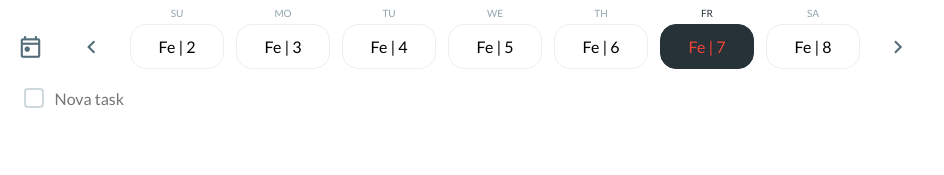
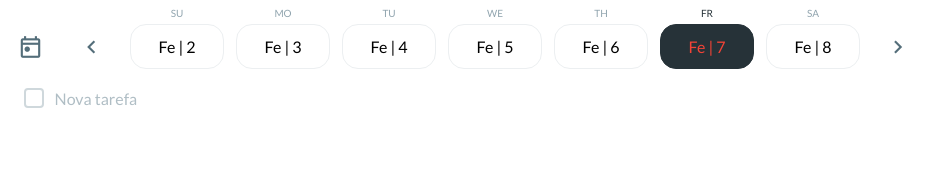
Before and after one commit to leandro-rocks/chaotic-notes, a React (Vite) app: page / in a window 1280 px wide. Shown: the top 175 px of the page, without its empty margins (0-944 px from the left). Built offline with nearby package versions, Linux system fonts and the light colour scheme.

Commit message:
feat: create NewTask component for adding tasks with improved functionality and styling

```diff
--- /dev/null
+++ b/src/components/NewTask/NewTask.tsx
@@ -0,0 +1,73 @@
+import { Ref, useState } from "react";
+import { Task } from "@customTypes/task";
+import { useDates } from "@hooks/useDates";
+import { Container, NewTaskField } from "./styles";
+import Checkbox from "@components/Checkbox";
+import { v4 as uuidv4 } from "uuid";
+import { forwardRef } from "react";
+import { useTasks } from "@hooks/useTasks";
+
+type NewTaskProps = {
+  onTaskCreation?: (task: Task) => void;
+  onFocusOut?: () => void;
+  insertAfter?: Task["id"];
+};
+
+const NewTask = forwardRef(
+  (
+    { onTaskCreation, onFocusOut, insertAfter }: NewTaskProps,
+    ref: Ref<HTMLInputElement>
+  ) => {
+    const { addTask } = useTasks();
+    const [task, setTask] = useState("");
+    const { currentDate } = useDates();
+
+    const handleAddTask = () => {
+      const newTask: Task = {
+        id: uuidv4(),
+        status: "TO-DO",
+        archived: false,
+        priority: false,
+        note: null,
+        title: task,
+        addedAt: currentDate,
+        initiatedAt: null,
+        finishedAt: null,
+        subtasks: [],
+        category: "",
+      };
+
+      addTask(newTask, { insertAfter });
+      onTaskCreation?.(newTask);
+
+      setTask("");
+    };
+
+    return (
+      <Container>
+        <Checkbox />
+        <NewTaskField
+          ref={ref}
+          type="text"
+          value={task}
+          onChange={(e) => setTask(e.target.value)}
+          onBlur={() => {
+            if (task) {
+              handleAddTask();
+            } else {
+              onFocusOut?.();
+            }
+          }}
+          onKeyDown={(e) => {
+            if (e.key === "Enter" && task) {
+              handleAddTask();
+            }
+          }}
+          placeholder="Nova tarefa"
+        />
+      </Container>
+    );
+  }
+);
+
+export default NewTask;
--- a/src/components/TaskList/components/NewTask/styles.ts
+++ b/src/components/NewTask/styles.ts
@@ -1,4 +1,4 @@
-import { spacing } from "@styles";
+import { colors, spacing } from "@styles";
 import styled from "styled-components";
 
 export const Container = styled.div`
@@ -13,4 +13,8 @@ export const NewTaskField = styled.input`
   width: 100%;
   outline: none;
   border: none;
+
+  &::placeholder {
+    color: ${colors.neutral.light};
+  }
 `;
--- a/src/components/TaskList/TaskList.tsx
+++ b/src/components/TaskList/TaskList.tsx
@@ -1,21 +1,19 @@
-import { useTasks } from "../../hooks/useTasks";
-import NewTask from "./components/NewTask/NewTask";
+import { useTasks } from "@hooks/useTasks";
+import NewTask from "@components/NewTask";
 import TaskItem from "./components/TaskItem";
 import { Container, List } from "./styles";
 
 const TaskList = () => {
-  const { taskList, addTask } = useTasks();
+  const { taskList } = useTasks();
 
   return (
     <Container>
       <List>
         {taskList.map((task) => (
-          <li>
-            <TaskItem {...task} />
-          </li>
+          <TaskItem {...task} />
         ))}
       </List>
-      <NewTask onTaskCreation={addTask} />
+      <NewTask />
     </Container>
   );
 };
--- a/src/components/TaskList/components/NewTask/NewTask.tsx
+++ /dev/null
@@ -1,51 +0,0 @@
-import { useState } from "react";
-import { Task } from "@customTypes/task";
-import { useDates } from "../../../../hooks/useDates";
-import { Container, NewTaskField } from "./styles";
-import Checkbox from "@components/Checkbox";
-import { v4 as uuidv4 } from "uuid";
-
-const NewTask = ({
-  onTaskCreation,
-}: {
-  onTaskCreation: (task: Task) => void;
-}) => {
-  const [task, setTask] = useState("");
-  const { currentDate } = useDates();
-
-  const handleAddTask = () => {
-    onTaskCreation({
-      id: uuidv4(),
-      status: "TO-DO",
-      archived: false,
-      priority: false,
-      note: null,
-      title: task,
-      addedAt: currentDate,
-      initiatedAt: null,
-      finishedAt: null,
-      subtasks: [],
-      category: "",
-    });
-    setTask("");
-  };
-
-  return (
-    <Container>
-      <Checkbox />
-      <NewTaskField
-        type="text"
-        value={task}
-        onChange={(e) => setTask(e.target.value)}
-        onKeyDown={(e) => {
-          if (e.key === "Enter" && task) {
-            handleAddTask();
-          }
-        }}
-        placeholder="Nova task"
-      />
-    </Container>
-  );
-};
-
-export default NewTask;
```
Also changed, not shown: src/components/NewTask/index.ts (renamed from src/components/TaskList/components/NewTask/index.ts), src/components/NewTask/types.ts (renamed from src/components/TaskList/components/NewTask/types.ts).
